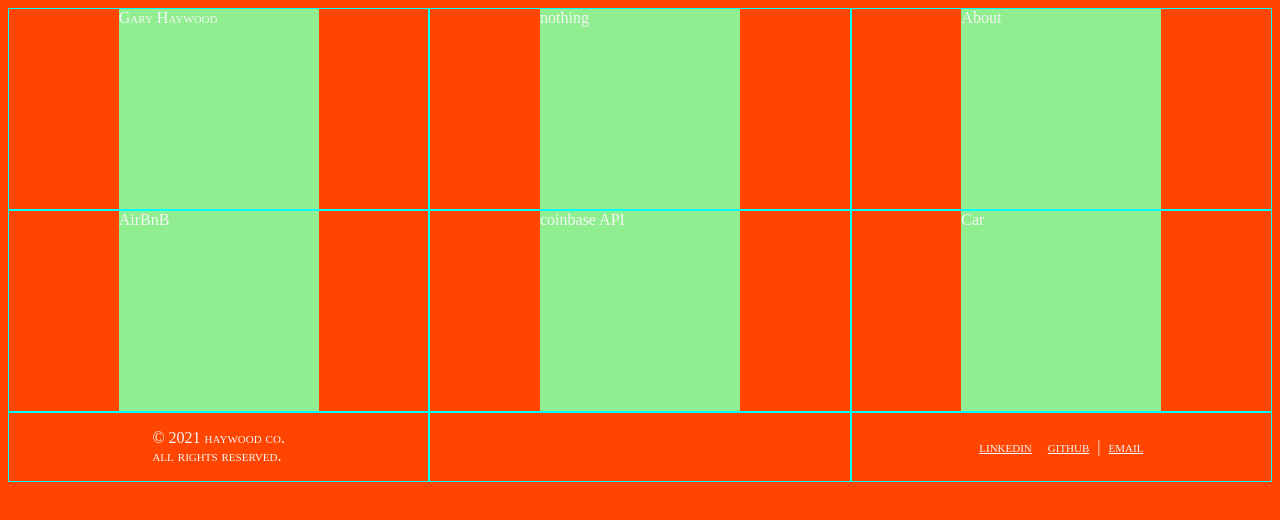
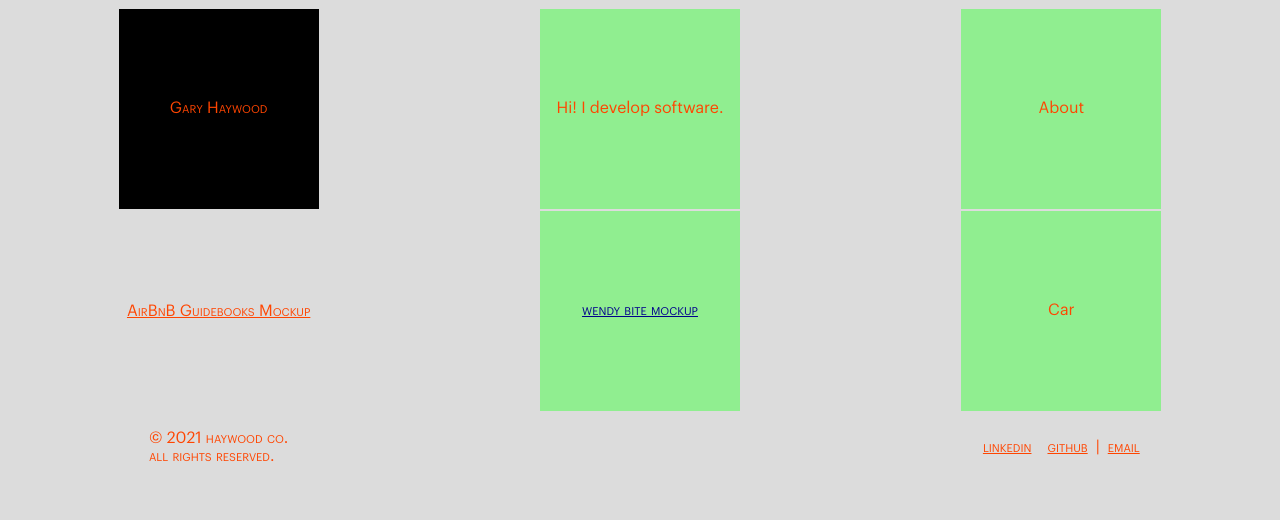
Before and after one commit to misterhaywood/portfolio, a plain HTML site: page index.html in a window 1280 px wide. Drawn offline with Linux system fonts and the light colour scheme.

Commit message:
added font. more styling

```diff
--- a/index.html
+++ b/index.html
@@ -14,23 +14,25 @@
       </div> -->
 
       <div class="first cell">
-        <div class="box caps">Gary Haywood</div>
+        <div class="blackbox caps">Gary Haywood</div>
       </div>
 
       <div class="second cell">
-        <div class="box">nothing</div>
+        <div class="box">Hi! I develop software.</div>
       </div>
 
       <div class="third cell">
-        <div class="box">About</div>
+        <div class="box">About
+          <p>Software Engineer</p>
+        </div>
       </div>
 
       <div class="fourth cell">
-        <div class="box">AirBnB</div>
+        <a href="https://misterhaywood.github.io/css-airbnb">AirBnB Guidebooks Mockup</a>
       </div>
 
       <div class="fifth cell">
-        <div class="box">coinbase API</div>
+        <div class="box"><a href="https://misterhaywood.github.io/wendy-bite/">wendy bite mockup</a></div>
       </div>
 
       <div class="sixth cell">
--- a/style.css
+++ b/style.css
@@ -1,11 +1,17 @@
+@font-face {
+  font-family: theFont;
+  src: url(rsrc/GraphikRegular.otf);
+}
+
 body {
-  background-color: orangered;
-  color: whitesmoke;
+  font-family: theFont;
+  background-color: gainsboro;
+  color: orangered;
 }
 
 a {
   margin: 0 8px;
-  color: whitesmoke;
+  color: orangered;
 }
 
 a, .caps {
@@ -13,7 +19,7 @@ a, .caps {
 }
 
 .zero { grid-area: zero; }
-.first { grid-area: first; }
+.first { grid-area: first;}
 .second { grid-area: second; }
 .third { grid-area: third; }
 .fourth { grid-area: fourth; }
@@ -37,7 +43,7 @@ a, .caps {
   display: flex;
   align-items: center;
   justify-content: center;
-  border: 1px solid aqua;
+  border: 1px solid gainsboro;
 }
 
 .box {
@@ -45,6 +51,24 @@ a, .caps {
   width: 200px;
   height: 200px;
   background-color: lightgreen;
+  text-align: center;
+  vertical-align: middle;
+  line-height: 199px;
+}
+
+.box a {
+  color: darkblue;
+
+}
+
+.blackbox {
+  display: block;
+  width: 200px;
+  height: 200px;
+  text-align: center;
+  vertical-align: middle;
+  line-height: 199px;
+  background-color: black;
 }
 
 @media (max-width: 576px) {
```
Also changed, not shown: rsrc/GraphikRegular.otf (added).
